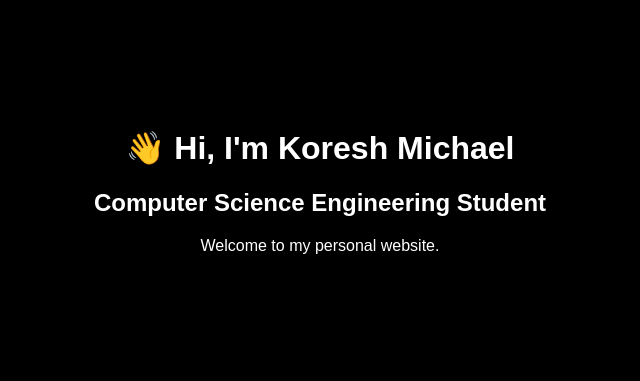
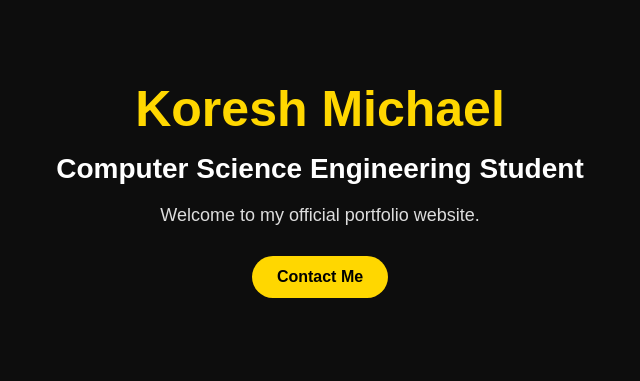
Before and after one commit to koreshmichael/Koresh-Michael-website, a plain HTML site: page index.html in a window 1280 px wide. Shown: the whole page, without its empty margins (320-960 px from the left). Drawn offline with Linux system fonts and the light colour scheme.

Commit message:
Update index.html

```diff
--- a/index.html
+++ b/index.html
@@ -1,11 +1,64 @@
 <!DOCTYPE html>
 <html>
 <head>
+<meta charset="UTF-8">
+<meta name="viewport" content="width=device-width, initial-scale=1.0">
 <title>Koresh Michael</title>
+
+<style>
+*{
+    margin:0;
+    padding:0;
+    box-sizing:border-box;
+}
+body{
+    background:#0d0d0d;
+    color:white;
+    font-family:Arial,sans-serif;
+    text-align:center;
+}
+header{
+    padding:80px 20px;
+}
+h1{
+    color:gold;
+    font-size:50px;
+}
+h2{
+    margin-top:15px;
+    font-size:28px;
+}
+p{
+    margin-top:20px;
+    font-size:18px;
+    color:#ddd;
+}
+.btn{
+    display:inline-block;
+    margin-top:30px;
+    padding:12px 25px;
+    background:gold;
+    color:black;
+    text-decoration:none;
+    border-radius:30px;
+    font-weight:bold;
+}
+</style>
 </head>
-<body style="background:black;color:white;text-align:center;font-family:Arial;padding-top:100px;">
-<h1>👋 Hi, I'm Koresh Michael</h1>
+
+<body>
+
+<header>
+
+<h1>Koresh Michael</h1>
+
 <h2>Computer Science Engineering Student</h2>
-<p>Welcome to my personal website.</p>
+
+<p>Welcome to my official portfolio website.</p>
+
+<a class="btn" href="#">Contact Me</a>
+
+</header>
+
 </body>
 </html>
```
